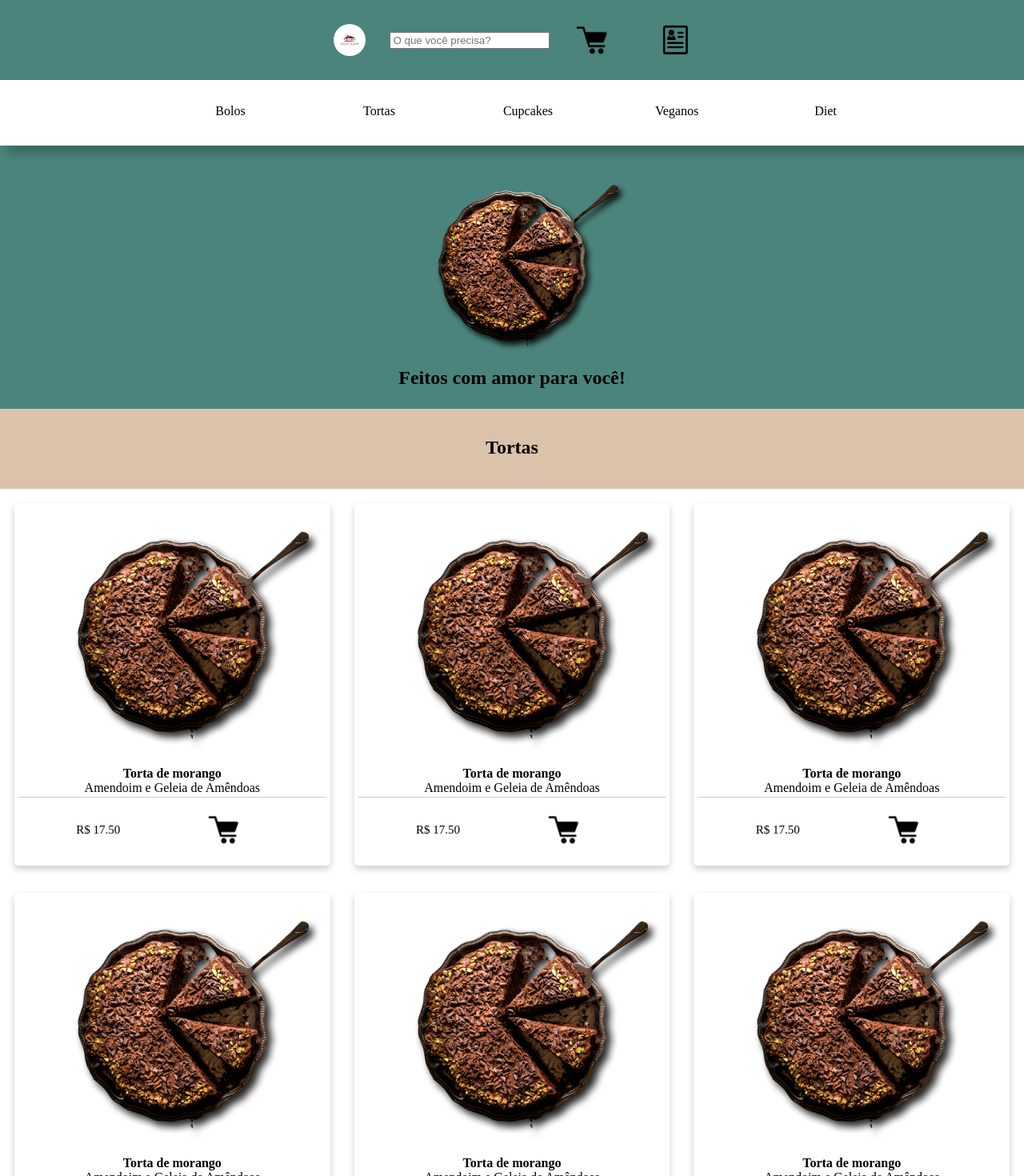
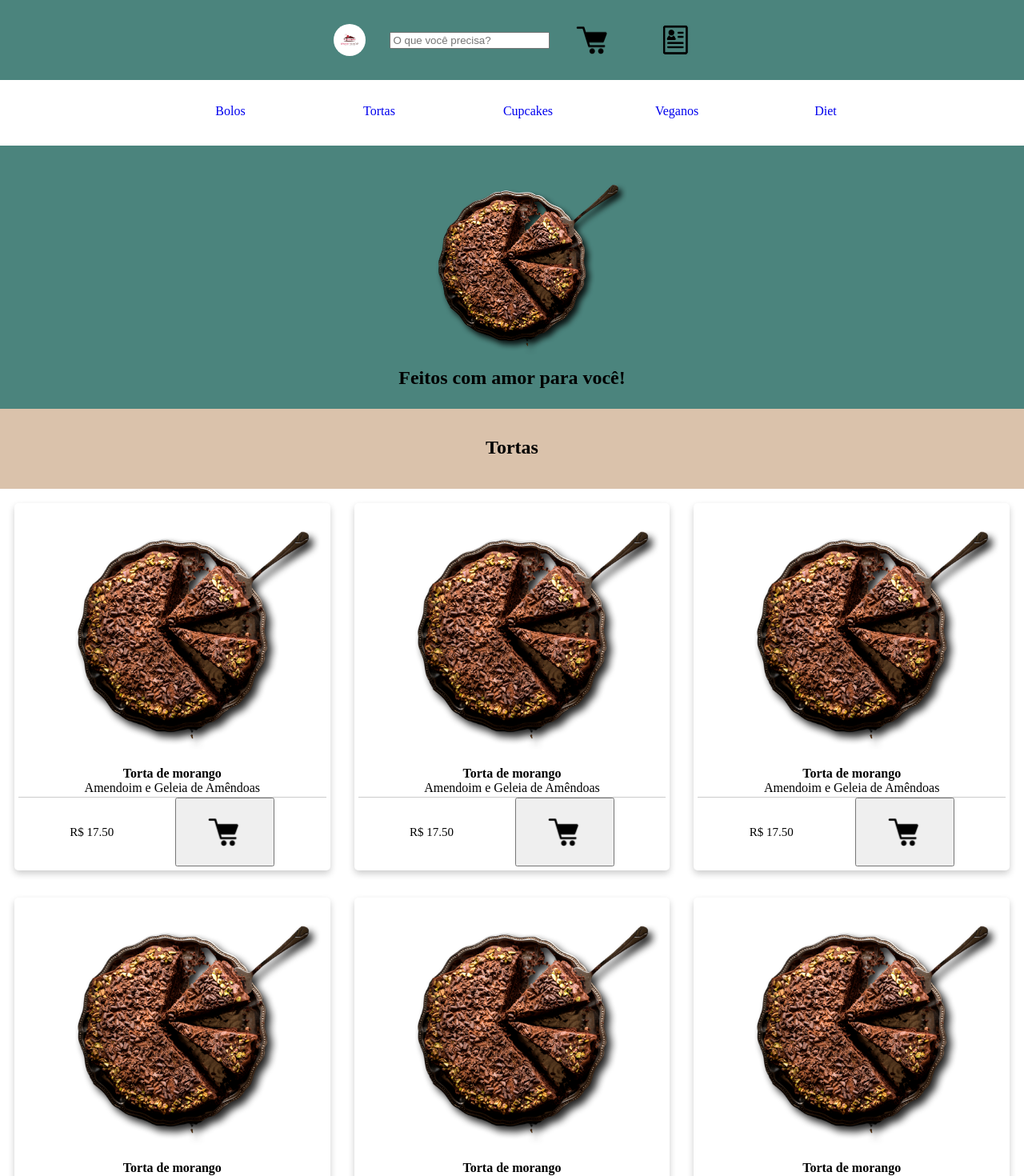
Before and after one commit to jorgesalhani/StoreWebProject, a React (Create React App) app in the folder Milestone02/milestone2-app/: page /product-list in a window 1280 px wide. Shown: the top 1470 px of the page at 80% size. Built offline with nearby package versions, Linux system fonts and the light colour scheme.

Commit message:
linked pages

```diff
--- a/Milestone02/milestone2-app/src/components/header/Header.js
+++ b/Milestone02/milestone2-app/src/components/header/Header.js
@@ -3,22 +3,28 @@ import cakeshop from "../img/cakeshop.jpg"
 import chart from "../img/chart.png"
 import profile from "../img/profile.png"
 import "./Header.css"
+import {Link} from "react-router-dom";
 
 function Header() {
     return (
         <header>
+            <Link to="/">
                 <img className="logo"
                 src={cakeshop} alt="" />
+            </Link>
 
             <input type="text"
                    placeholder="O que você precisa?" />
 
+            <Link to="/cart">
                 <img className="chart"
                 src={chart} alt="" />
+            </Link>
 
-
+            <Link to="/profile">
                 <img className="profile"
                 src={profile} alt="" />
+            </Link>
 
         </header>
     )
--- a/Milestone02/milestone2-app/src/components/shared/AddToCartButton.js
+++ b/Milestone02/milestone2-app/src/components/shared/AddToCartButton.js
@@ -1,12 +1,13 @@
 import React from "react"
 import chart from "../img/chart.png"
+import {Link} from "react-router-dom";
 
 function AddToCartButton() {
     return (
-        <a href="#">
+        <button>
             <img className="chart"
             src={chart} alt=""/>
-        </a>
+        </button>
     )
 }
 
--- a/Milestone02/milestone2-app/src/components/shared/CardToBuy.js
+++ b/Milestone02/milestone2-app/src/components/shared/CardToBuy.js
@@ -2,11 +2,15 @@ import React from "react";
 import CardToBuyCSS from "./CardToBuy.module.css"
 import chart from "../img/chart.png"
 import AddToCartButton from "./AddToCartButton";
+import {Link} from "react-router-dom";
 
 function CardToBuy(props) {
     return (
+
             <div className={CardToBuyCSS.card}>
-            <img src={props.img} alt="Torta img"/>
+                <Link to="/product-details" style={{textDecoration: "None"}}>
+                    <img className={CardToBuyCSS.cardImg} src={props.img} alt={props.name}/>
+                </Link>
                     <div className={CardToBuyCSS.container}>
                         <h4>{props.name}</h4>
                         <p>{props.description}</p>
@@ -16,6 +20,7 @@ function CardToBuy(props) {
                         <AddToCartButton />
                     </div>
             </div>
+
     )
 }
 
--- a/Milestone02/milestone2-app/src/components/shared/CardToBuy.module.css
+++ b/Milestone02/milestone2-app/src/components/shared/CardToBuy.module.css
@@ -7,7 +7,7 @@
     padding: 5px;
 }
 
-.card > img {
+.cardImg {
     max-width:100%;
     max-height:100%;
 }
--- a/Milestone02/milestone2-app/src/components/shared/NavBar.js
+++ b/Milestone02/milestone2-app/src/components/shared/NavBar.js
@@ -1,15 +1,16 @@
 import React from "react"
 import NavBarCSS from  "./NavBar.module.css"
+import {Link} from "react-router-dom";
 
 function NavBar() {
     return (
         <nav className={NavBarCSS.NavBar}>
             <ul className={NavBarCSS.ul}>
-                <li className={NavBarCSS.li}>Bolos</li>
-                <li className={NavBarCSS.li}>Tortas</li>
-                <li className={NavBarCSS.li}>Cupcakes</li>
-                <li className={NavBarCSS.li}>Veganos</li>
-                <li className={NavBarCSS.li}>Diet</li>
+                <li className={NavBarCSS.li}><Link to="/product-list" style={{ textDecoration: 'none' }}>Bolos</Link></li>
+                <li className={NavBarCSS.li}><Link to="/product-list" style={{ textDecoration: 'none' }}>Tortas</Link></li>
+                <li className={NavBarCSS.li}><Link to="/product-list" style={{ textDecoration: 'none' }}>Cupcakes</Link></li>
+                <li className={NavBarCSS.li}><Link to="/product-list" style={{ textDecoration: 'none' }}>Veganos</Link></li>
+                <li className={NavBarCSS.li}><Link to="/product-list" style={{ textDecoration: 'none' }}>Diet</Link></li>
             </ul>
         </nav>
     )
--- a/Milestone02/milestone2-app/src/components/shared/NavBar.module.css
+++ b/Milestone02/milestone2-app/src/components/shared/NavBar.module.css
@@ -12,7 +12,5 @@
  }
 
  .NavBar {
-     box-shadow: 10px 10px 10px 1px rgba(0, 1, 1, 0.2);
-     position: relative;
-     z-index: 10;
+
  }
```
Lines whose indentation alone changed are shown as unchanged.
